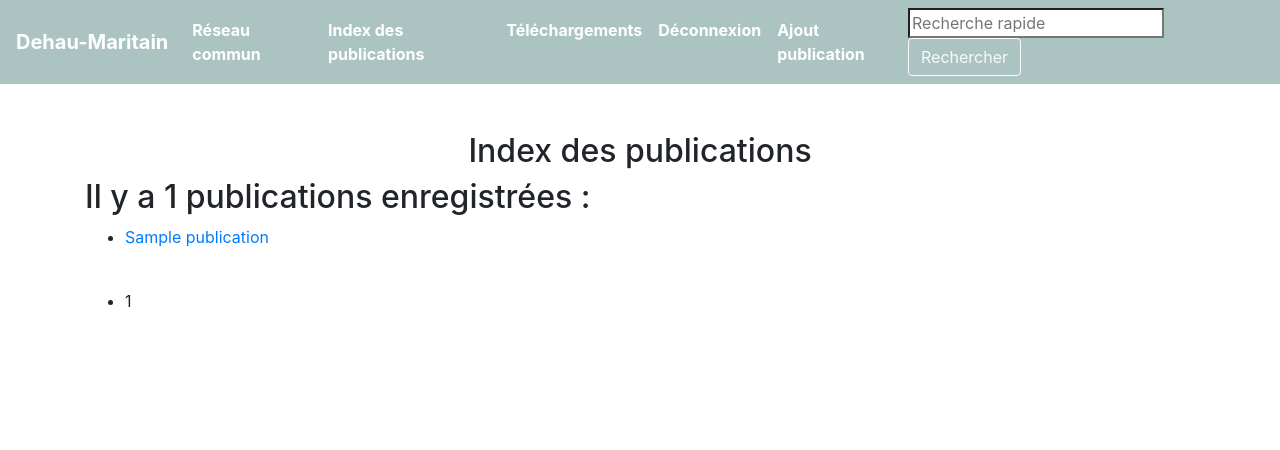
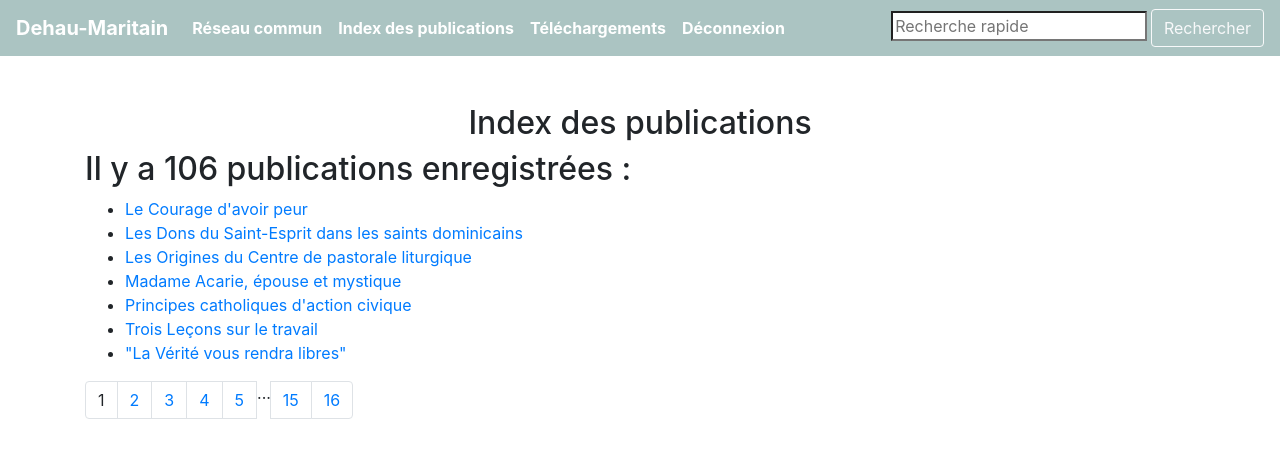
Before and after one commit to Chartes-TNAH/dehau_maritain, a Flask app: page /index_publication in a window 1280 px wide. Shown: the top 450 px of the page. Run offline with Flask 2, Linux system fonts and the light colour scheme; a user stored in the database is signed in; tables that the repository leaves empty hold one stand-in row (values such as "Sample post"); some libraries are stand-ins or nearby versions.

Commit message:
Correction (Partielle)

```diff
--- a/app/app.py
+++ b/app/app.py
@@ -40,7 +40,7 @@ app = Flask(
 app.config['SECRET_KEY'] = '5F3EAXjUf?%,)h#R92y9aq5'
 # Le secret key est un paramètre utilisé pour les sessions ou tout ce qui impliquerait des éléments de sécurité avancée
 
-app.config['SQLALCHEMY_DATABASE_URI'] = 'sqlite:///./dehau_maritain.sqlite'
+app.config['SQLALCHEMY_DATABASE_URI'] = 'sqlite:///../doc/dehau_maritain.sqlite'
 # Lien avec la base de données sqlite
 
 app.config['SQLALCHEMY_ECHO'] = True
--- a/app/modeles/donnees.py
+++ b/app/modeles/donnees.py
@@ -65,7 +65,7 @@ class Publications(db.Model):
 	titre = db.Column(db.Text)
 	date_publ = db.Column(db.Text)
 	resume = db.Column(db.Text)
-	publ_intel_id = db.Column(db.Text)
+	# publ_intel_id = db.Column(db.Text)
 	#Jointure
 	#Les relations many to one sont identifiées par des clefs étrangères du côté de la relation simple.
 	publications_id_intell = db.Column(db.Integer, db.ForeignKey('intellectuel.id_intel')) #
@@ -139,9 +139,8 @@ class Publications(db.Model):
 		except Exception as erreur:
 			return False, [str(erreur)]
 
+	# @staticmethod permet d'intéragir avec une classe pour un objet qui n'existe pas encore.
 	@staticmethod
-	#@staticmethod permet d'intéragir avec une classe pour un objet qui n'existe pas encore.
-
 	def modifier_publications(Id_publ, Titre, Date_publ, Resume):
 		"""
 		Fonction qui permet de modifier les informations d'une publication dans la base de données (modifications rendues possibles par un utilisateur).
--- a/app/routes/routes.py
+++ b/app/routes/routes.py
@@ -79,7 +79,7 @@ def intellectuell(id_intel):
 	"""
 	unique_intell = Intellectuel.query.get(id_intel)
 	#On fait des jointures pour pouvoir afficher sur la page des intellectuels des données provenant des Publications
-	oeuvres = unique_intell.oeuvres
+	oeuvres = unique_intell.publications
 	return render_template("pages/intellectuell.html", nom="dehau_maritain", intellectuell=unique_intell, oeuvres=oeuvres)
 
 @app.route("/index_publication")
@@ -134,16 +134,16 @@ def creation_oeuvre(id_intel):
 	intellectuel = Intellectuel.query.get(id_intel)
 
 	if request.method == "POST":
-		statut, donnees = Publications.creer_oeuvres(
-		new_titre = request.form.get("new_titre", None),
-		new_date_publ = request.form.get("new_date_premiere_pub", None),
-		new_resume = request.form.get("resume", None),
-		id_intel = id_intel
+		statut, donnees = Publications.creer_publications(
+			new_titre = request.form.get("new_titre", None),
+			new_date_publ = request.form.get("new_date_publ", None),
+			new_resume = request.form.get("resume", None),
+			id_intel = id_intel
 		)
 
 		if statut is True:
 			flash("Ajout d'une nouvelle oeuvre", "success")
-			return redirect("/index_intellectuels")
+			return redirect(url_for(".oeuvre", id_publ=donnees.id_publ))
 		else:
 			flash("L'ajout d'une nouvelle oeuvre a échoué pour les raisons suivantes : " + ", ".join(donnees), "danger")
 			return render_template("pages/creer_oeuvre.html", intellectuell=intellectuel)
--- a/app/templates/headerfooter.html
+++ b/app/templates/headerfooter.html
@@ -45,9 +45,6 @@
 				 {% else %}
 					<li class="nav-item">
 					  <a class="nav-link" href="{{url_for('deconnexion')}}">Déconnexion</a>
-					</li>
-					<li class="nav-item">
-						<a class="nav-link" href="{{url_for('creation_oeuvre')}}">Ajout publication</a>
 					</li>
 					{% endif %}
                 </ul>
--- a/app/templates/pages/index_intellectuels.html
+++ b/app/templates/pages/index_intellectuels.html
@@ -9,7 +9,7 @@ headerfooter en premier lieu, puis la mise en forme bootstrap ci-dessous-->
 <h4 style="padding-top:1% ; padding-bottom:1% ; text-align:center; font-size: 14px;">Galerie des principaux intellectuels en lien avec le père Dehau et Jacques Maritain</h4>
 <!--Tout d'abord, on teste si on a des éléments dans la base de données et sinon, on affiche un message d'erreur -->
     {%if intellectuells%}
-            {% for intellectuell in intellectuells %}
+            {% for intellectuell in intellectuells.items %}
                 <div class ="container">
                     <div class="row" style="margin-bottom: 2% ; padding-bottom: 2%; border-bottom:1px solid black">
                         <div class ="col-3">
@@ -32,7 +32,6 @@ headerfooter en premier lieu, puis la mise en forme bootstrap ci-dessous-->
                         <div class="col-sm-4">
                             <dl>
                                 <dt>Description</dt><dd>{{intellectuell.profession_biographie}}</dd>
-                                </dd>
                                 <!--iiiiiiiiiiiii-->
                                 <dt>Membre</dt>
                                 <!--Pour chaque intellectuel, afficher son - ses occupations par le biais de la relation n-n-->
--- a/app/templates/pages/index_publication.html
+++ b/app/templates/pages/index_publication.html
@@ -11,21 +11,21 @@
     <h2 id="titre2">Il y a {{oeuvres.total}} publications enregistrées :</h2>
     <ul>
         {% for oeuvre in oeuvres.items %}
-        <li><a href="{{url_for('oeuvre', id_publ=oeuvre.id_publ)}}">{{oeuvre.titre}}</a></li><br/>
+        <li><a href="{{url_for('oeuvre', id_publ=oeuvre.id_publ)}}">{{oeuvre.titre}}</a></li>
         {% endfor %}
     </ul>
     <nav >
-        <ul class="ul_page">
+        <ul class="pagination">
             {% for page in oeuvres.iter_pages() %}
             {% if page %}
 
                     {% if page != oeuvres.page %}
-                    <li class="li_page">
-                        <a class="a_page" href="{{ url_for('index_publication', page=page) }}">{{page}}</a>
-                    </li class="li_page">
+                    <li class="page-item">
+                        <a class="page-link" href="{{ url_for('index_publication', page=page) }}">{{page}}</a>
+                    </li>
                     {% else %}
-                    <li class="li_page">
-                        <a class="a_page">{{page}}</a>
+                    <li class="page-item">
+                        <a class="page-link">{{page}}</a>
                     </li>
                     {% endif %}
 
--- a/app/templates/pages/oeuvre.html
+++ b/app/templates/pages/oeuvre.html
@@ -1,4 +1,4 @@
-{% extends "conteneur.html" %}
+{% extends "headerfooter.html" %}
 
 {% block titre %}
     {%if oeuvre %}| Oeuvre : {{oeuvre.titre}} {% endif %}
--- a/run.py
+++ b/run.py
@@ -5,7 +5,7 @@ from app.app import app
 from app.app import db
 
 
-db.create_all()
+# db.create_all()
 
 
 if __name__ == "__main__":
```
Also changed, not shown: app/templates/pages/intellectuell.html (+9 -7 lines), dehau_maritain.sqlite, doc/dehau_maritain.sqlite, doc/dehau_maritainb.sqlite (added), 1 other file.
